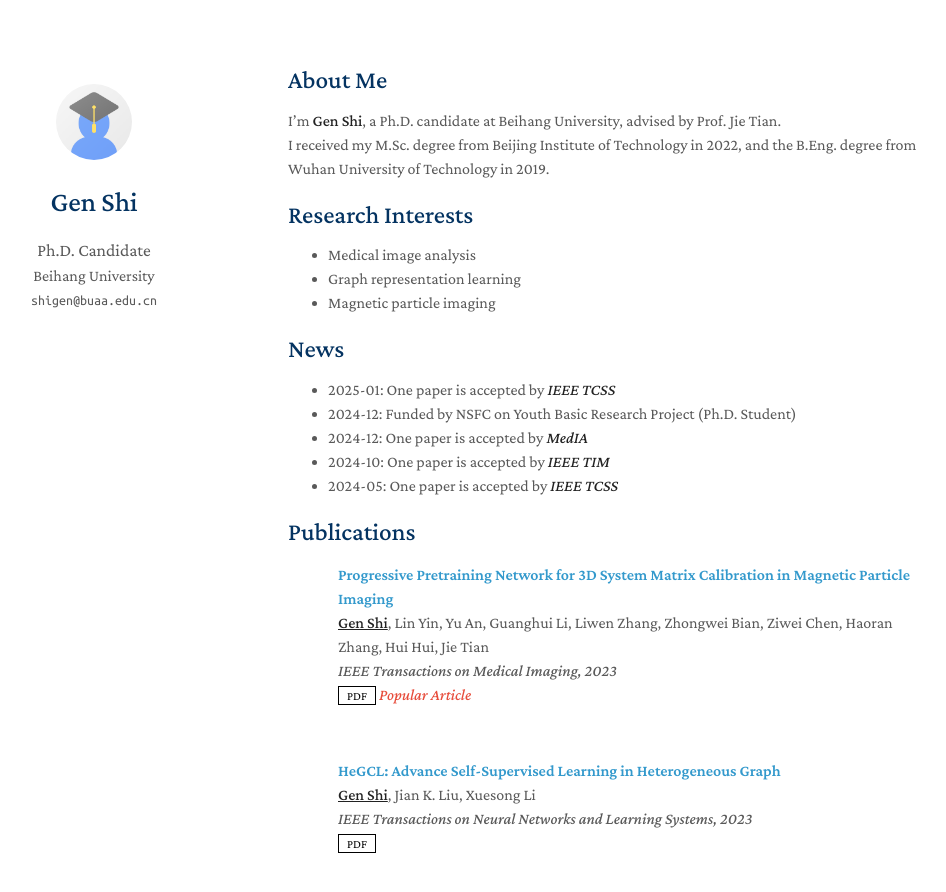
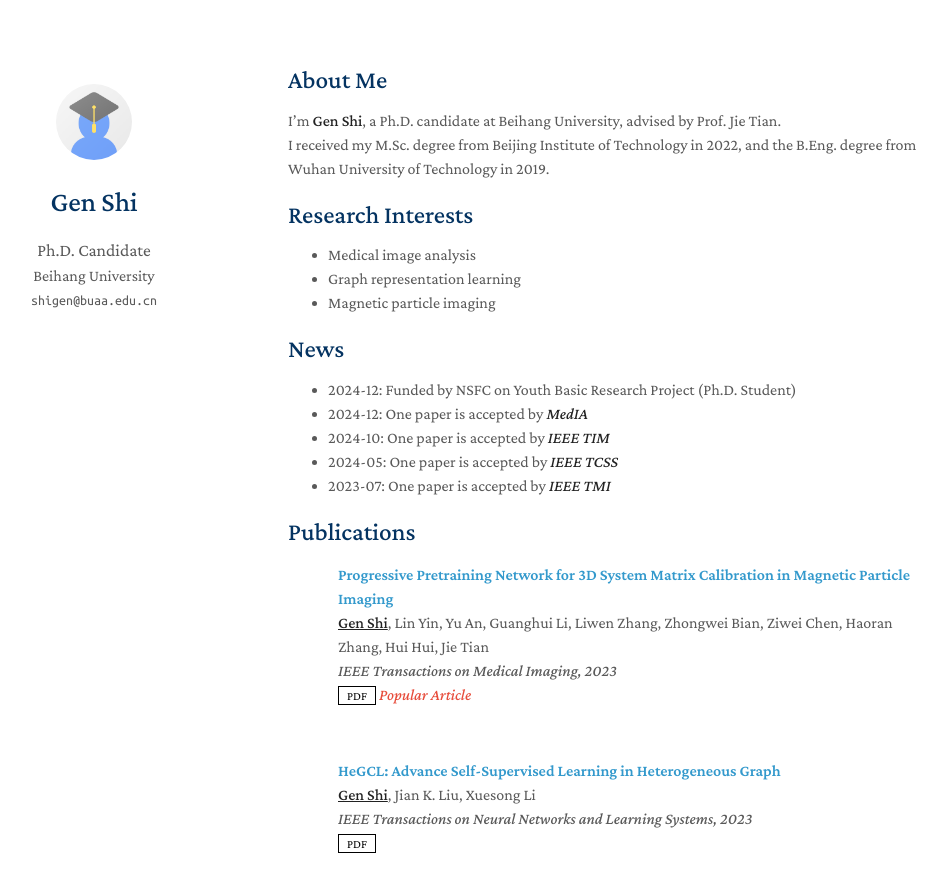
Before and after one commit to genshi997/genshi997.github.io, a Jekyll site: the page built from index.md, in a window 1280 px wide and 900 px high. Shown: the top 892 px of the window, without its empty margins (182-1128 px from the left). Built offline with Jekyll 4.4.1, drawn with Linux system fonts in a browser that asks for light colours; a style sheet for code colours, icons or effects is not loaded; our own code applies the rules of GitHub Pages for plain Markdown files.

Commit message:
Update news.yml

```diff
--- a/_data/news.yml
+++ b/_data/news.yml
@@ -12,6 +12,3 @@
 
 - date: 2024-05
   title: One paper is accepted by <strong><em>IEEE TCSS</em></strong>
-
-- date: 2025-01
-  title: One paper is accepted by <strong><em>IEEE TCSS</em></strong>
```
